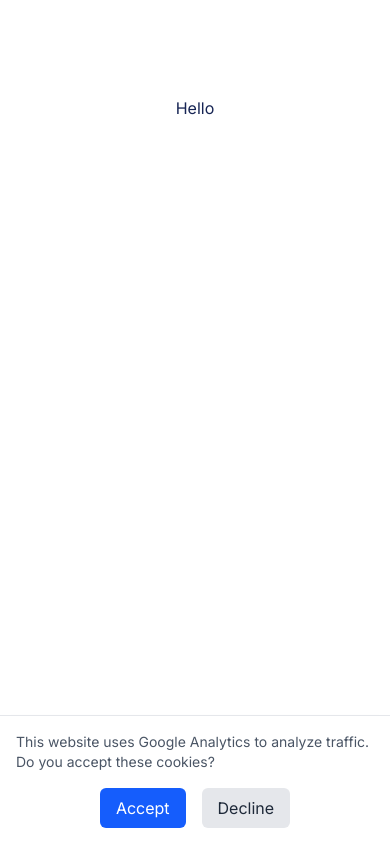
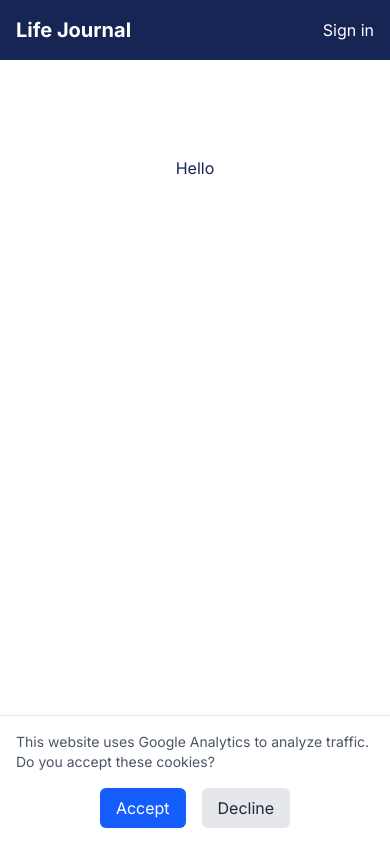
Before and after one commit to lukaskesch/lifejournal.io, a Next.js app: page / in a window 390 px wide. Shown: the top 844 px of the page. Built offline with nearby package versions, Linux system fonts and the light colour scheme; no server answers.

Commit message:
Only hide header on mobile logged in

```diff
--- a/src/components/layout/Header.tsx
+++ b/src/components/layout/Header.tsx
@@ -24,7 +24,7 @@ function InnerHeader() {
   };
 
   return (
-    <header className="bg-primary text-white p-4 hidden md:block">
+    <header className={`bg-primary text-white p-4 ${session ? 'hidden md:block' : ''}`}>
       <nav className=" flex justify-between items-center">
         <Link href="/" className="text-xl font-bold">
           Life Journal
```
